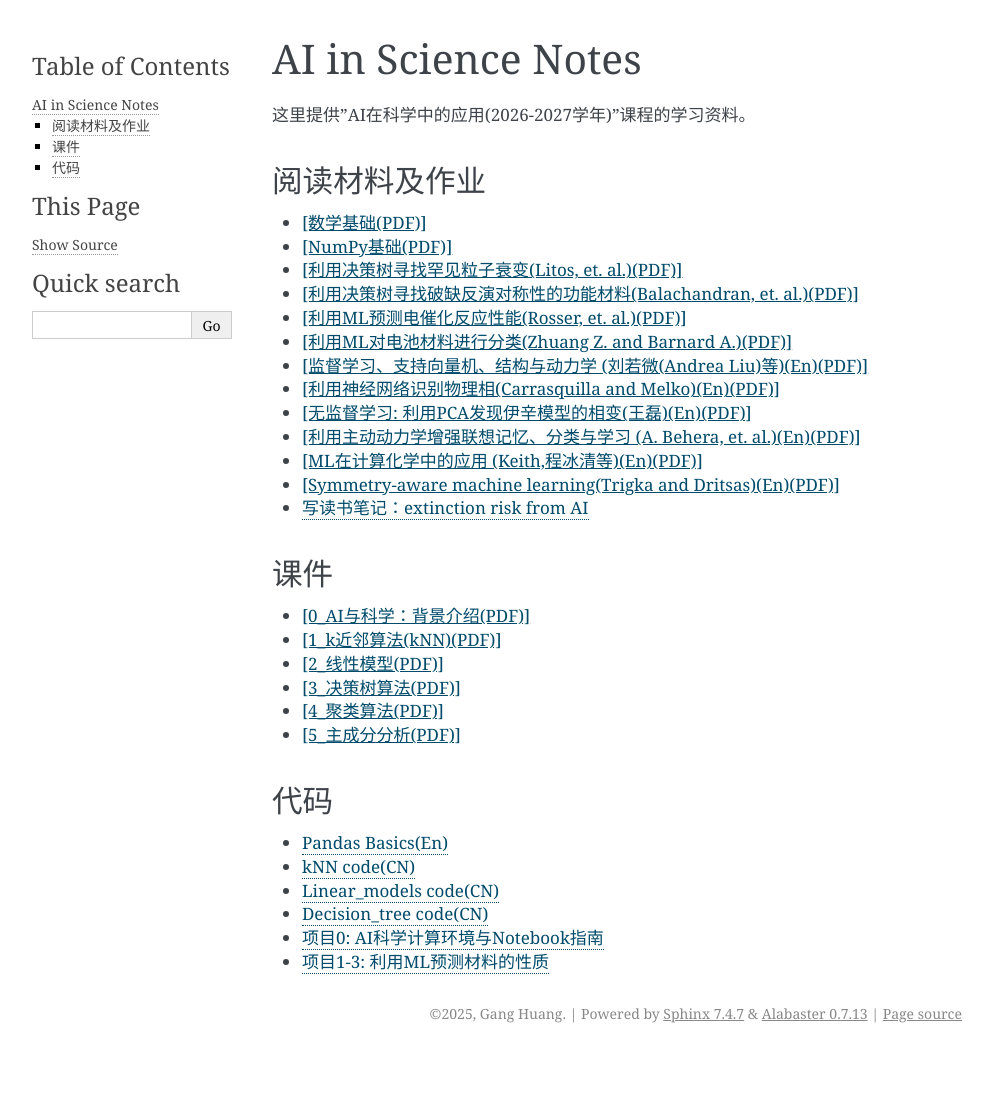
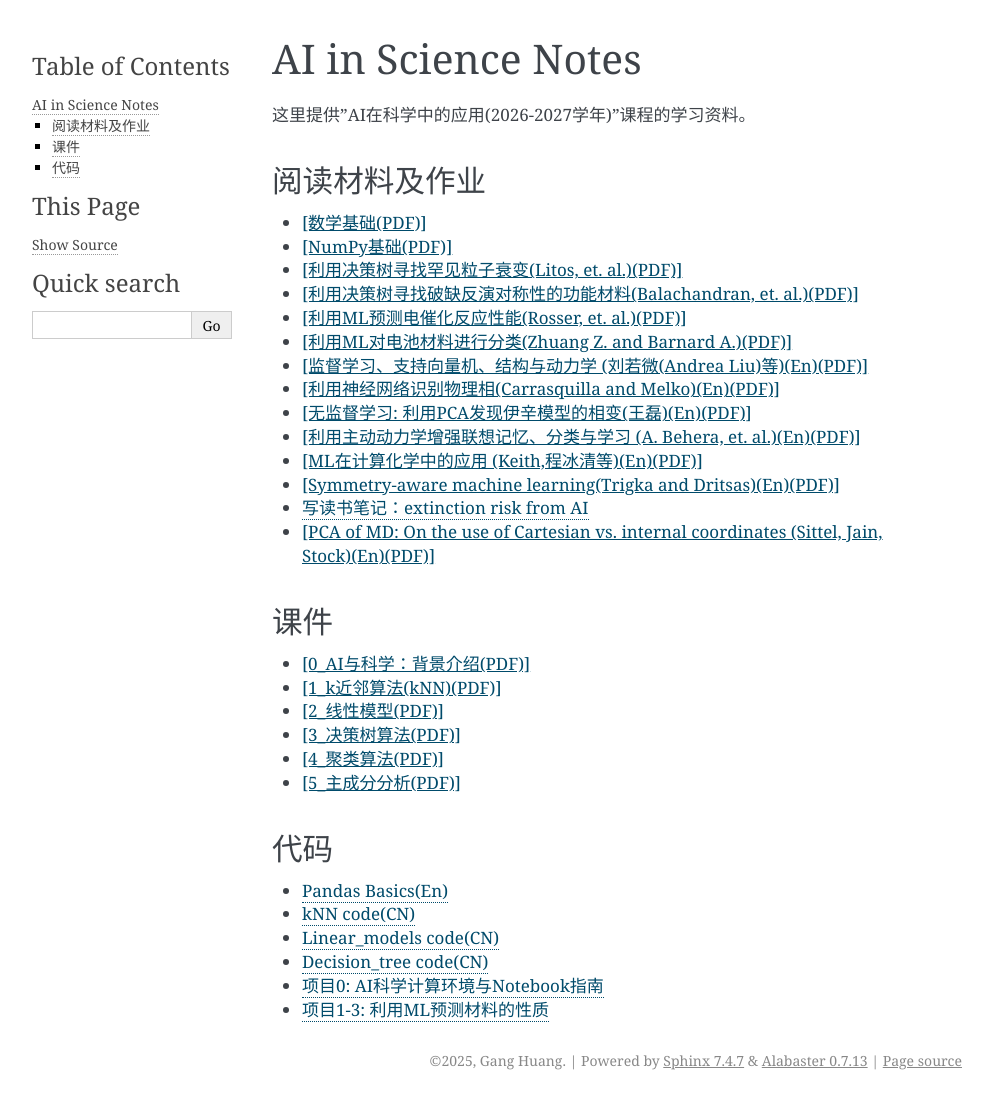
Before and after one commit to hg08/hg08.github.io, a Sphinx documentation site: the page built from doc/teaching/ai_in_science_notes.md, in a window 1280 px wide. Shown: the whole page, without its empty margins (148-1141 px from the left). Built offline with Sphinx 7.4.7, drawn with Linux system fonts in a browser that asks for light colours; before the commit the page ends 1053 px from its top, so only the background shows below that.

Commit message:
add pca paper 1

```diff
--- a/doc/teaching/ai_in_science_notes.md
+++ b/doc/teaching/ai_in_science_notes.md
@@ -17,6 +17,7 @@
 - <a href="https://pubs.acs.org/chreay/article-pdf/121/16/9816/4262816/cr1c00107.pdf" target="_blank" rel="noopener">[ML在计算化学中的应用 (Keith,程冰清等)(En)(PDF)]</a>
 - <a href="../_static/pdfs/ai-in-science/Trigka.pdf" target="_blank" rel="noopener">[Symmetry-aware machine learning(Trigka and Dritsas)(En)(PDF)]</a>
 - [写读书笔记：extinction risk from AI](./ai_in_science/extinction_risk_from_AI.md)
+- <a href="../_static/pdfs/ai-in-science/Sittel2014JCP.pdf" target="_blank" rel="noopener">[PCA of MD: On the use of Cartesian vs. internal coordinates (Sittel, Jain, Stock)(En)(PDF)]</a>
 
 
 ## 课件
```
Also changed, not shown: 1 other file.
